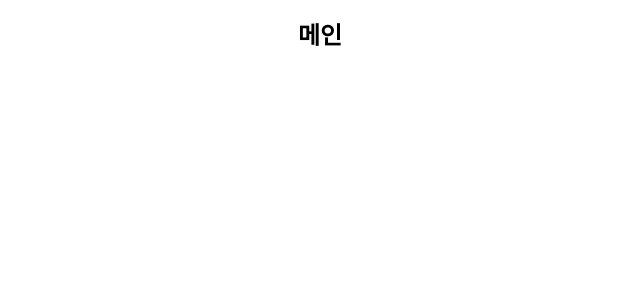
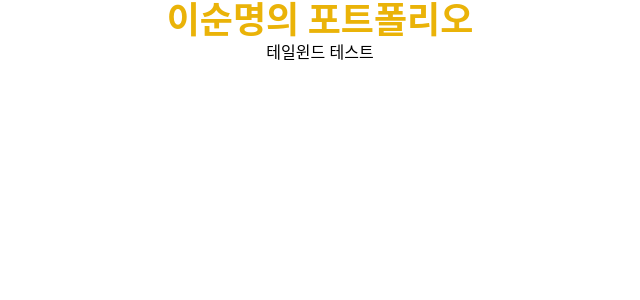
Before and after one commit to jsleemaster/firebase, a React (Vite) app in the folder front/: page / in a window 1280 px wide. Shown: the top 300 px of the page, without its empty margins (320-960 px from the left). Built offline with nearby package versions, Linux system fonts and the light colour scheme.

Commit message:
styledcomponent 제거 tailwindcss 적용

```diff
--- /dev/null
+++ b/front/postcss.config.js
@@ -0,0 +1,6 @@
+module.exports = {
+  plugins: {
+    tailwindcss: {},
+    autoprefixer: {},
+  },
+}
--- a/front/src/App.css
+++ /dev/null
@@ -1,41 +0,0 @@
-.App {
-  text-align: center;
-}
-
-.App-logo {
-  height: 40vmin;
-  pointer-events: none;
-}
-
-@media (prefers-reduced-motion: no-preference) {
-  .App-logo {
-    animation: App-logo-spin infinite 20s linear;
-  }
-}
-.App-header {
-  background-color: #282c34;
-  min-height: 100vh;
-  display: flex;
-  flex-direction: column;
-  align-items: center;
-  justify-content: center;
-  font-size: calc(10px + 2vmin);
-  color: white;
-}
-
-.App-link {
-  color: #61dafb;
-}
-
-@keyframes App-logo-spin {
-  from {
-    transform: rotate(0deg);
-  }
-  to {
-    transform: rotate(360deg);
-  }
-}
-
-button {
-  font-size: calc(10px + 2vmin);
-}
--- a/front/src/App.tsx
+++ b/front/src/App.tsx
@@ -1,7 +1,7 @@
-import { useState } from "react";
-import "./App.css";
 import { BrowserRouter as Router, Route, Routes } from "react-router-dom";
-import { Main } from "./pages";
+import {
+  Main,
+} from "./pages";
 
 function App() {
   return (
--- a/front/src/index.css
+++ b/front/src/index.css
@@ -1,10 +1,16 @@
+@tailwind base;
+@tailwind components;
+@tailwind utilities;
+
 body {
   margin: 0;
-  font-family: -apple-system, BlinkMacSystemFont, 'Segoe UI', 'Roboto', 'Oxygen',
-    'Ubuntu', 'Cantarell', 'Fira Sans', 'Droid Sans', 'Helvetica Neue',
-    sans-serif;
+  font-family: -apple-system, BlinkMacSystemFont, "Helvetica Neue", "Apple SD Gothic Neo",
+  "Malgun Gothic", "맑은 고딕", 나눔고딕, "Nanum Gothic", "Noto Sans KR",
+  "Noto Sans CJK KR", arial, 돋움, Dotum, Tahoma, Geneva, sans-serif;
   -webkit-font-smoothing: antialiased;
   -moz-osx-font-smoothing: grayscale;
+  height: 100vh;
+  width: 100%;
 }
 
 code {
--- a/front/src/pages/Main.tsx
+++ b/front/src/pages/Main.tsx
@@ -1,15 +1,12 @@
-import { useState } from 'react'
-import styled from "styled-components"
 
-const Title = styled.h1`
-  font-size : 1.5em;
-  text-align : center;
-`
 function Main() {
   return (
-    <Title>
-      메인
-    </Title>
+    <div className='flex flex-col justify-center items-center'>
+      <h1 className="font-bold text-4xl text-yellow-500">이순명의 포트폴리오 </h1>
+      <ul>
+        <li>테일윈드 테스트</li>
+      </ul>
+    </div>
   )
 }
 
--- /dev/null
+++ b/front/tailwind.config.js
@@ -0,0 +1,12 @@
+/** @type {import('tailwindcss').Config} */
+
+module.exports = {
+  content: [
+    "./index.html",
+    "./src/**/*.{js,ts,jsx,tsx}",
+  ],
+  theme: {
+    extend: {},
+  },
+  plugins: [],
+}
```
Also changed, not shown: front/package.json (+5 -3 lines), 2 other files (tests, documents, lock files or other folders).
